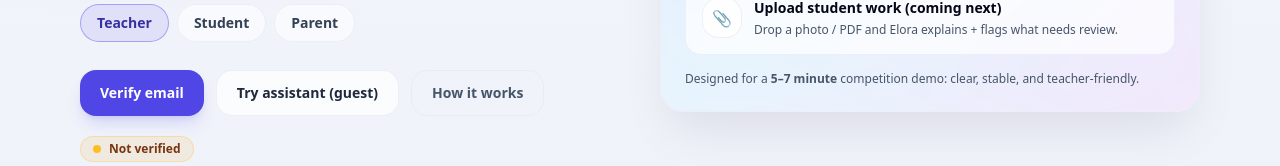
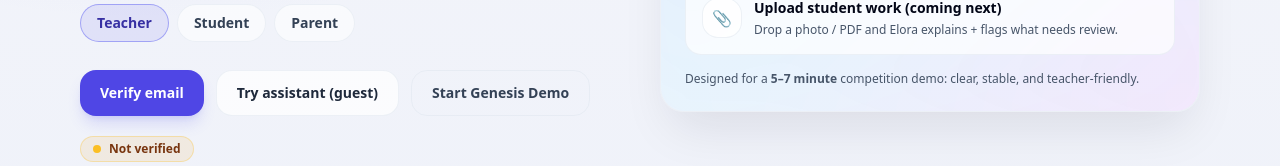
Before and after one commit to tweetharis-netizen/elora-verification-ui, a Next.js app: page / in a window 1280 px wide. Shown: the part 512-678 px from the top of the page. Built offline with nearby package versions, Linux system fonts and the light colour scheme; no server answers.

Commit message:
Update index.js

```diff
--- a/pages/index.js
+++ b/pages/index.js
@@ -55,7 +55,6 @@ function StatusChip({ variant, children }) {
 function HomePreview({ verified, teacher }) {
   return (
     <div className="relative overflow-hidden rounded-3xl border border-slate-200/60 dark:border-white/10 bg-white/70 dark:bg-slate-950/20 shadow-2xl shadow-slate-900/10 dark:shadow-black/30">
-      {/* soft glow */}
       <div className="pointer-events-none absolute inset-0">
         <div className="absolute -inset-24 bg-gradient-to-br from-indigo-500/20 via-sky-400/10 to-fuchsia-500/15 blur-3xl" />
       </div>
@@ -75,7 +74,6 @@ function HomePreview({ verified, teacher }) {
           </div>
         </div>
 
-        {/* mini assistant snippet */}
         <div className="mt-5 rounded-2xl border border-slate-200/60 dark:border-white/10 bg-white/80 dark:bg-slate-950/25 p-4">
           <div className="flex items-center justify-between">
             <div className="text-xs font-extrabold text-slate-700 dark:text-slate-200">Assistant</div>
@@ -92,7 +90,6 @@ function HomePreview({ verified, teacher }) {
           </div>
         </div>
 
-        {/* upload teaser row */}
         <div className="mt-4 rounded-2xl border border-slate-200/60 dark:border-white/10 bg-white/70 dark:bg-slate-950/20 p-4">
           <div className="flex items-start gap-3">
             <div className="h-10 w-10 rounded-2xl border border-slate-200/60 dark:border-white/10 bg-white/80 dark:bg-slate-950/25 grid place-items-center">
@@ -120,7 +117,6 @@ export default function HomePage() {
 
   const [role, setRoleState] = useState("educator");
   const [session, setSession] = useState(() => getSession());
-
   const [verifyModalOpen, setVerifyModalOpen] = useState(false);
 
   const verified = Boolean(session?.verified);
@@ -157,7 +153,6 @@ export default function HomePage() {
       return;
     }
 
-    // Verified users go straight in. Unverified go to verify.
     if (verified) {
       setGuest(false);
       router.push("/assistant");
@@ -171,16 +166,12 @@ export default function HomePage() {
     <>
       <Head>
         <title>Elora — Teacher verification + calm AI assistant</title>
-        <meta
-          name="description"
-          content="Elora helps teachers verify student work and explain concepts in clear, human language."
-        />
+        <meta name="description" content="Elora helps teachers verify student work and explain concepts in clear, human language." />
       </Head>
 
       <div className="elora-page">
         <div className="elora-container">
           <div className="grid gap-10 lg:grid-cols-2 lg:items-center">
-            {/* LEFT: Hero */}
             <div>
               <div className="inline-flex items-center gap-2 rounded-full border border-slate-200/60 dark:border-white/10 bg-white/70 dark:bg-slate-950/25 backdrop-blur-xl px-4 py-2">
                 <span className="text-xs font-extrabold text-slate-700 dark:text-slate-200">Genesis demo build</span>
@@ -196,7 +187,6 @@ export default function HomePage() {
                 {meta.subcopy}
               </p>
 
-              {/* Role pills (kept, but calmer + smaller) */}
               <div className="mt-6 flex flex-wrap gap-2">
                 {["educator", "student", "parent"].map((r) => (
                   <button
@@ -215,7 +205,6 @@ export default function HomePage() {
                 ))}
               </div>
 
-              {/* CTAs */}
               <div className="mt-7 flex flex-col sm:flex-row gap-3">
                 <button
                   type="button"
@@ -235,14 +224,13 @@ export default function HomePage() {
 
                 <button
                   type="button"
-                  onClick={() => router.push("/help")}
-                  className="rounded-2xl border border-slate-200/60 dark:border-white/10 bg-transparent px-5 py-3 text-sm font-extrabold text-slate-600 dark:text-slate-300 hover:bg-white/40 dark:hover:bg-slate-950/25"
+                  onClick={() => router.push("/demo")}
+                  className="rounded-2xl border border-slate-200/60 dark:border-white/10 bg-transparent px-5 py-3 text-sm font-extrabold text-slate-700 dark:text-slate-300 hover:bg-white/40 dark:hover:bg-slate-950/25"
                 >
-                  How it works
+                  Start Genesis Demo
                 </button>
               </div>
 
-              {/* tiny status line */}
               <div className="mt-5 flex flex-wrap items-center gap-2 text-sm">
                 <StatusChip variant={verified ? "good" : "warn"}>{verified ? "Verified" : "Not verified"}</StatusChip>
                 {teacher ? <StatusChip variant="good">Teacher mode active</StatusChip> : null}
@@ -253,13 +241,11 @@ export default function HomePage() {
               </p>
             </div>
 
-            {/* RIGHT: Preview */}
             <div className="relative">
               <HomePreview verified={verified} teacher={teacher} />
             </div>
           </div>
 
-          {/* 3-card clarity strip */}
           <div className="mt-10 grid gap-4 md:grid-cols-3">
             {[
               {
@@ -297,7 +283,6 @@ export default function HomePage() {
         </div>
       </div>
 
-      {/* Verify modal (only if user tries “Open Assistant” while unverified) */}
       <Modal open={verifyModalOpen} onClose={() => setVerifyModalOpen(false)} title="Verify to unlock Elora">
         <div className="space-y-3">
           <p className="text-sm text-slate-700 dark:text-slate-200">
```
